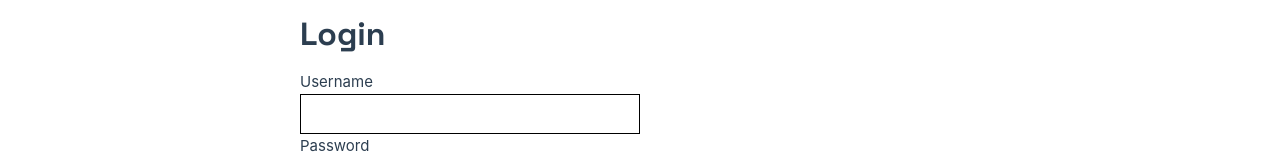
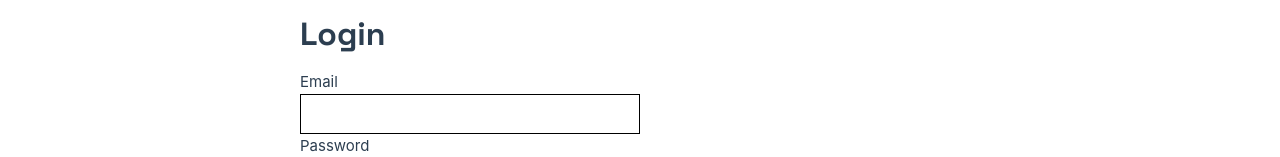
Before and after one commit to maxfrn65/movie_mate, a Vue app: page /login in a window 1280 px wide. Shown: the part 132-289 px from the top of the page. Built offline with nearby package versions, Linux system fonts and the light colour scheme.

Commit message:
feat: updated readme.md

```diff
--- a/src/views/Login.vue
+++ b/src/views/Login.vue
@@ -8,7 +8,7 @@ import IconFormBtn from "@/components/iconFormBtn.vue";
   <form @submit.prevent="submitForm">
     <div class="form-label-container">
       <div class="form-label">
-        <label for="username">Username</label>
+        <label for="username">Email</label>
         <input type="text" name="username" id="username">
       </div>
       <div class="form-label">
--- a/src/views/MovieDetails.vue
+++ b/src/views/MovieDetails.vue
@@ -103,7 +103,7 @@ const deleteMovie = async (movieId) => {
         <h2>What is this movie about?</h2>
         <p>{{movieDetails.description}}</p>
         <hr>
-        <h2>Actors</h2>
+        <h2>Cast</h2>
         <div class="not-logged-in" v-if="!token">
           <h1>Sign in to see more!</h1>
           <iconBtn text="Sign In" url="login"/>
```
Also changed, not shown: 1 other file (tests, documents, lock files or other folders).
